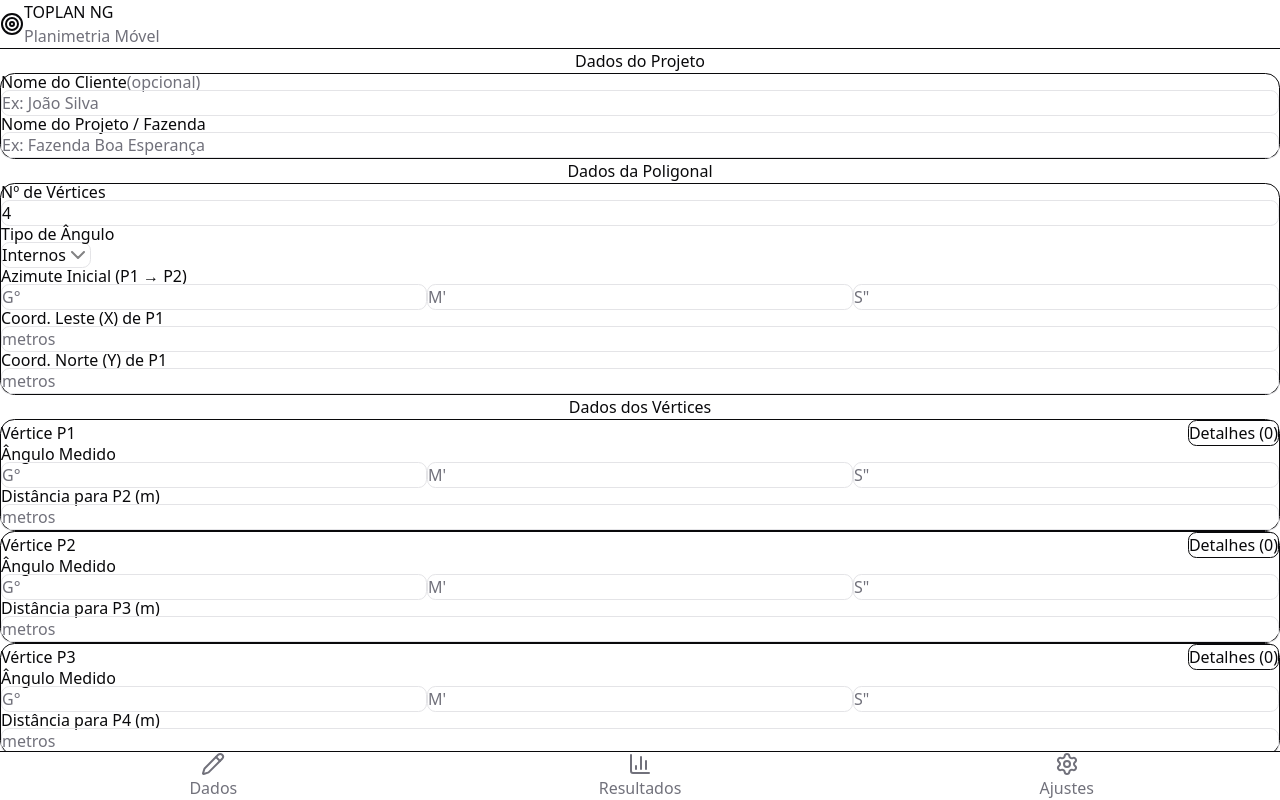
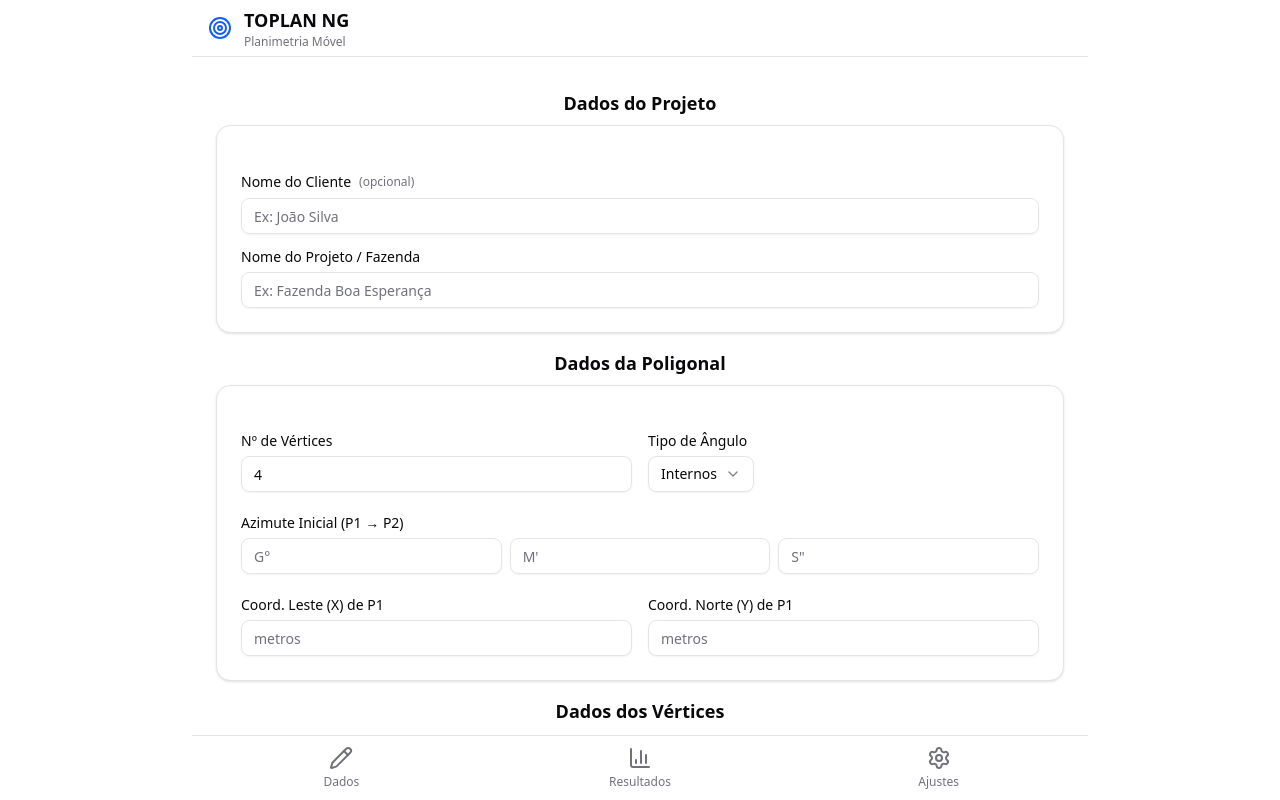
Before and after one commit to Eng-Ekezia/toplan-ng, a Next.js app: page / in a window 1280 px wide. Built offline with nearby package versions, Linux system fonts and the light colour scheme.

Commit message:
refactor(globals.css): streamline theme variables and remove unused imports

```diff
--- a/src/app/globals.css
+++ b/src/app/globals.css
@@ -1,52 +1,7 @@
-@import "tw-animate-css";
-@import "tailwindcss/preflight";
-@import "tailwindcss/utilities";
+@import "tailwindcss";
 
 @custom-variant dark (&:is(.dark *));
 
-@theme {
-  /* Raio da borda atualizado para o novo tema */
-  --radius: 0.65rem;
-  --radius-sm: calc(var(--radius) - 4px);
-  --radius-md: calc(var(--radius) - 2px);
-  --radius-lg: var(--radius);
-  --radius-xl: calc(var(--radius) + 4px);
-
-  /* Variáveis de cor (mantém a estrutura) */
-  --color-background: var(--background);
-  --color-foreground: var(--foreground);
-  --color-card: var(--card);
-  --color-card-foreground: var(--card-foreground);
-  --color-popover: var(--popover);
-  --color-popover-foreground: var(--popover-foreground);
-  --color-primary: var(--primary);
-  --color-primary-foreground: var(--primary-foreground);
-  --color-secondary: var(--secondary);
-  --color-secondary-foreground: var(--secondary-foreground);
-  --color-muted: var(--muted);
-  --color-muted-foreground: var(--muted-foreground);
-  --color-accent: var(--accent);
-  --color-accent-foreground: var(--accent-foreground);
-  --color-destructive: var(--destructive);
-  --color-border: var(--border);
-  --color-input: var(--input);
-  --color-ring: var(--ring);
-  --color-chart-1: var(--chart-1);
-  --color-chart-2: var(--chart-2);
-  --color-chart-3: var(--chart-3);
-  --color-chart-4: var(--chart-4);
-  --color-chart-5: var(--chart-5);
-  --color-sidebar: var(--sidebar);
-  --color-sidebar-foreground: var(--sidebar-foreground);
-  --color-sidebar-primary: var(--sidebar-primary);
-  --sidebar-primary-foreground: var(--sidebar-primary-foreground);
-  --sidebar-accent: var(--sidebar-accent);
-  --sidebar-accent-foreground: var(--sidebar-accent-foreground);
-  --sidebar-border: var(--sidebar-border);
-  --sidebar-ring: var(--sidebar-ring);
-}
-
-/* NOVO TEMA (Light) */
 :root {
   --radius: 0.65rem;
   --background: oklch(1 0 0);
@@ -82,7 +37,6 @@
   --sidebar-ring: oklch(0.606 0.25 292.717);
 }
 
-/* NOVO TEMA (Dark) */
 .dark {
   --background: oklch(0.141 0.005 285.823);
   --foreground: oklch(0.985 0 0);
@@ -117,11 +71,53 @@
   --sidebar-ring: oklch(0.541 0.281 293.009);
 }
 
-@layer base {
-  * {
-    @apply border-border outline-ring/50;
-  }
-  body {
-    @apply bg-background text-foreground;
-  }
+@theme inline {
+  --color-background: var(--background);
+  --color-foreground: var(--foreground);
+  --color-card: var(--card);
+  --color-card-foreground: var(--card-foreground);
+  --color-popover: var(--popover);
+  --color-popover-foreground: var(--popover-foreground);
+  --color-primary: var(--primary);
+  --color-primary-foreground: var(--primary-foreground);
+  --color-secondary: var(--secondary);
+  --color-secondary-foreground: var(--secondary-foreground);
+  --color-muted: var(--muted);
+  --color-muted-foreground: var(--muted-foreground);
+  --color-accent: var(--accent);
+  --color-accent-foreground: var(--accent-foreground);
+  --color-destructive: var(--destructive);
+  --color-border: var(--border);
+  --color-input: var(--input);
+  --color-ring: var(--ring);
+  --color-chart-1: var(--chart-1);
+  --color-chart-2: var(--chart-2);
+  --color-chart-3: var(--chart-3);
+  --color-chart-4: var(--chart-4);
+  --color-chart-5: var(--chart-5);
+  --color-sidebar: var(--sidebar);
+  --color-sidebar-foreground: var(--sidebar-foreground);
+  --color-sidebar-primary: var(--sidebar-primary);
+  --color-sidebar-primary-foreground: var(--sidebar-primary-foreground);
+  --color-sidebar-accent: var(--sidebar-accent);
+  --color-sidebar-accent-foreground: var(--sidebar-accent-foreground);
+  --color-sidebar-border: var(--sidebar-border);
+  --color-sidebar-ring: var(--sidebar-ring);
+
+  --radius: var(--radius);
+  --radius-sm: calc(var(--radius) - 4px);
+  --radius-md: calc(var(--radius) - 2px);
+  --radius-lg: var(--radius);
+  --radius-xl: calc(var(--radius) + 4px);
 }
+
+/* Estilos base para aplicar as variáveis */
+* {
+  border-color: var(--border);
+}
+
+body {
+  background-color: var(--background);
+  color: var(--foreground);
+  font-feature-settings: "rlig" 1, "calt" 1;
+}
```
